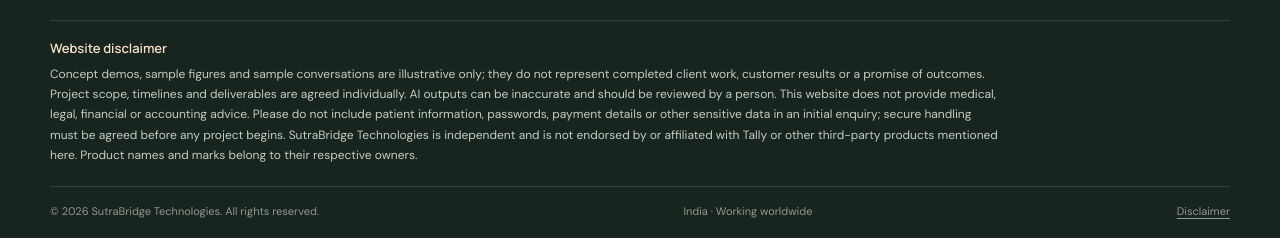
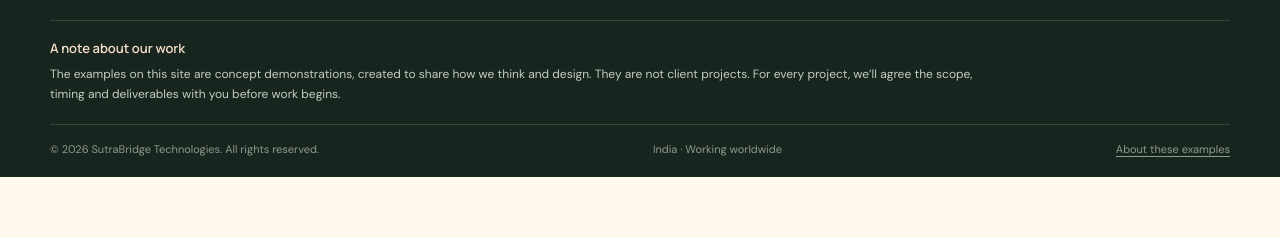
Before and after one commit to sutrabridge/sutrabridge-site, a plain HTML site: page index.html in a window 1280 px wide. Shown: the part 4269-4507 px from the top of the page. After the commit the page ends 4446 px from the top, so only its background shows below. Drawn offline with Linux system fonts and the light colour scheme.

Commit message:
Make portfolio note friendlier
Replace the long disclaimer with a concise explanation of concept examples and project scope. Keep copyright separate.

```diff
--- a/index.html
+++ b/index.html
@@ -71,8 +71,8 @@
 
   <footer id="disclaimer">
     <div class="wrap footer-main"><a class="brand brand-footer" href="#home"><span class="brand-mark" aria-hidden="true"><i></i><i></i><i></i></span><span>SutraBridge <b>Technologies</b></span></a><span class="footer-line">Connecting business needs to digital solutions.</span><a href="#home" class="back-top">BACK TO TOP ↑</a></div>
-    <div class="wrap footer-disclaimer" id="website-disclaimer"><h2>Website disclaimer</h2><p>Concept demos, sample figures and sample conversations are illustrative only; they do not represent completed client work, customer results or a promise of outcomes. Project scope, timelines and deliverables are agreed individually. AI outputs can be inaccurate and should be reviewed by a person. This website does not provide medical, legal, financial or accounting advice. Please do not include patient information, passwords, payment details or other sensitive data in an initial enquiry; secure handling must be agreed before any project begins. SutraBridge Technologies is independent and is not endorsed by or affiliated with Tally or other third-party products mentioned here. Product names and marks belong to their respective owners.</p></div>
-    <div class="wrap footer-bottom"><span>© <span id="year">2026</span> SutraBridge Technologies. All rights reserved.</span><span>India · Working worldwide</span><a href="#website-disclaimer">Disclaimer</a></div>
+    <div class="wrap footer-disclaimer" id="website-disclaimer"><h2>A note about our work</h2><p>The examples on this site are concept demonstrations, created to share how we think and design. They are not client projects. For every project, we’ll agree the scope, timing and deliverables with you before work begins.</p></div>
+    <div class="wrap footer-bottom"><span>© <span id="year">2026</span> SutraBridge Technologies. All rights reserved.</span><span>India · Working worldwide</span><a href="#website-disclaimer">About these examples</a></div>
   </footer>
   <script src="script.js"></script>
 </body>
```
Also changed, not shown: 2 other files.
